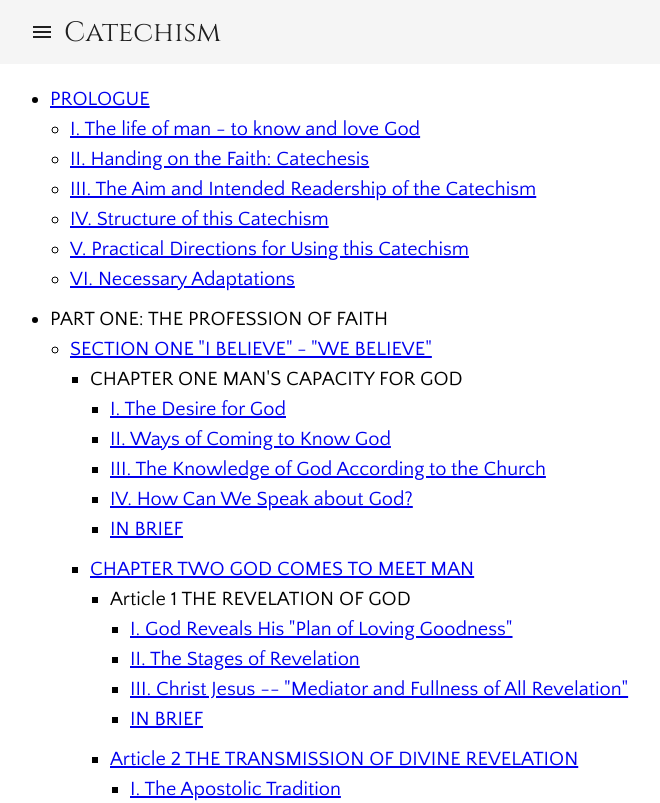
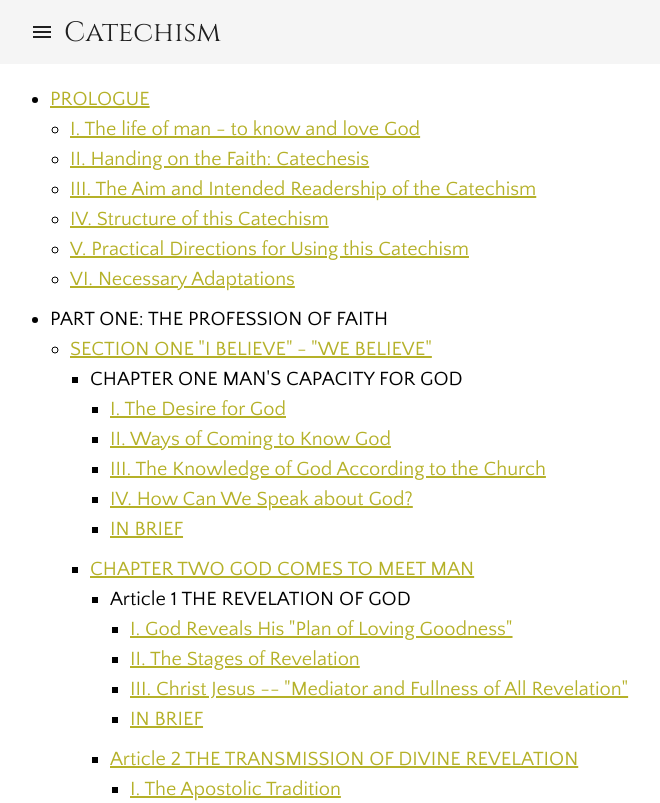
Before and after one commit to nossbigg/catechism, a React (Create React App) app: page /#/index in a window 1280 px wide. Shown: the top 803 px of the page, without its empty margins (154-814 px from the left). Built offline with nearby package versions, Linux system fonts and the light colour scheme.

Commit message:
Change <a> default style

```diff
--- a/src/index.css
+++ b/src/index.css
@@ -12,3 +12,11 @@
   font-family: source-code-pro, Menlo, Monaco, Consolas, 'Courier New',
     monospace;
 }
+
+a {
+  color: #b5b129;
+}
+
+a:hover {
+  color: #247300;
+}
```
